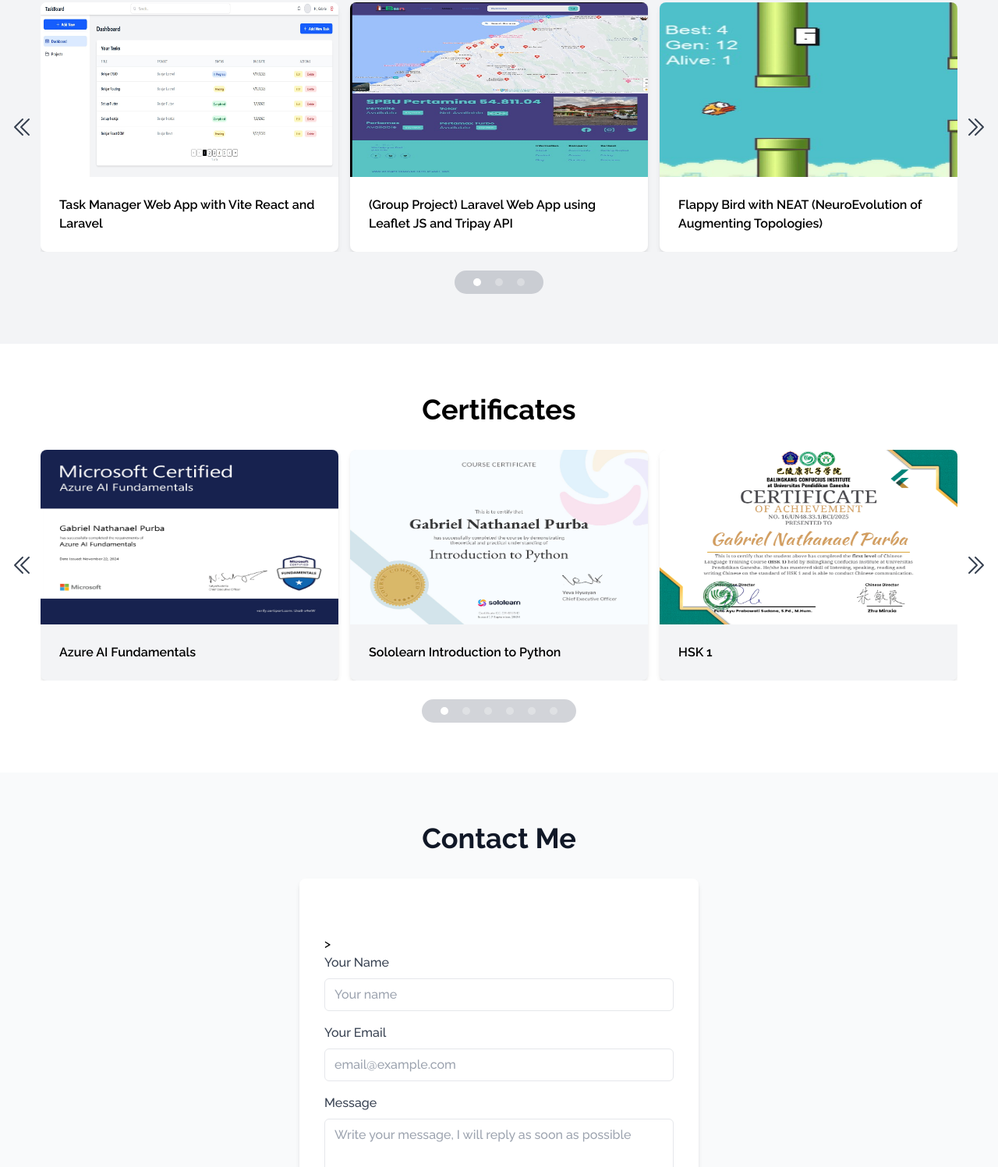
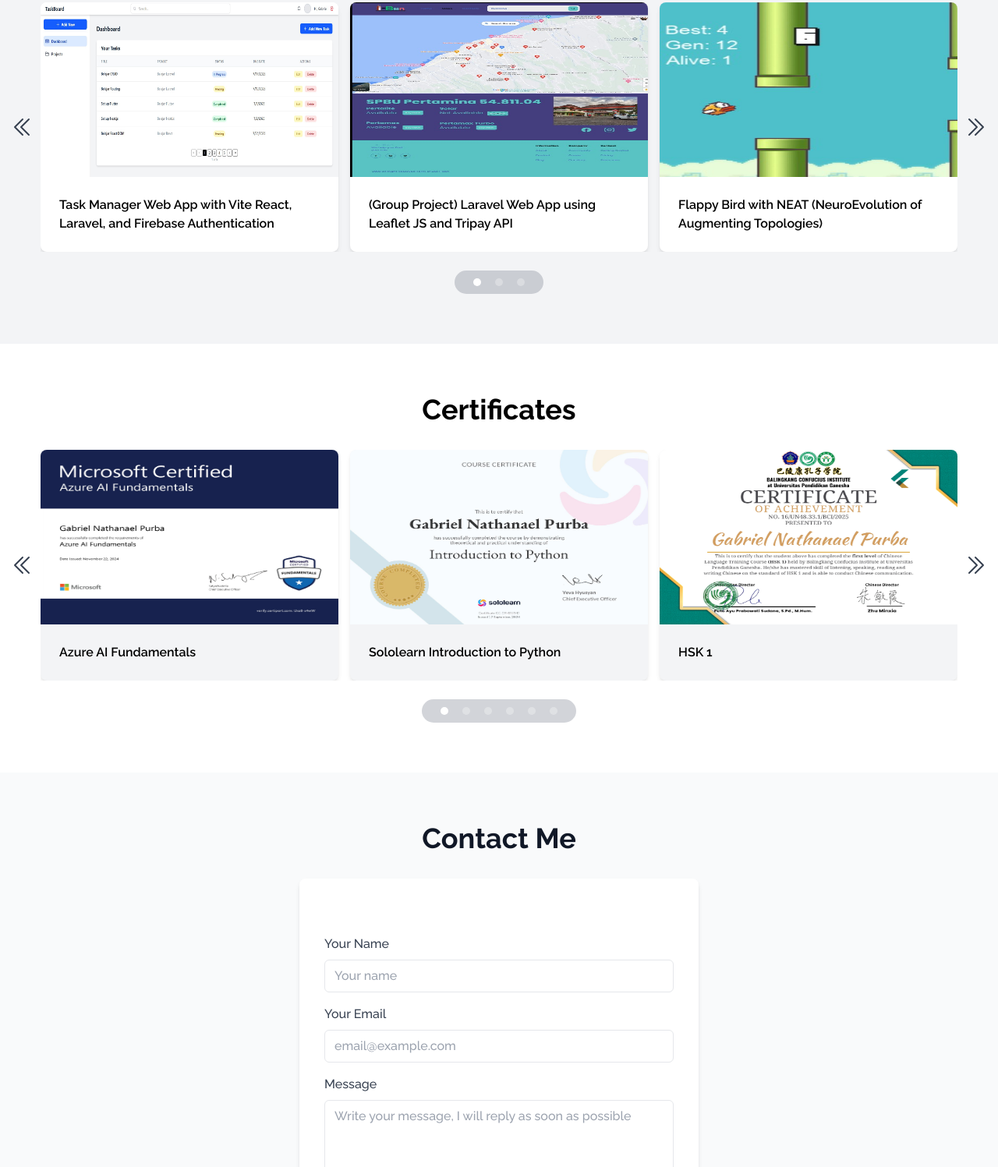
Before and after one commit to GabrielNathanael/GabrielNathanael.github.io, a plain HTML site: page index.html in a window 1280 px wide. Shown: the part 1733-3230 px from the top of the page at 78% size. Drawn offline with nearby package versions, Linux system fonts and the light colour scheme.

Commit message:
update bug

```diff
--- a/index.html
+++ b/index.html
@@ -284,7 +284,7 @@
                 class="relative max-w-lg mx-auto bg-white dark:bg-gray-800 p-8 rounded-lg shadow-md transition-colors duration-300">
 
                 <!-- Name Input -->
-                <div class="mb-4 mt-10">>
+                <div class="mb-4 mt-10">
                     <label for="name" class="block mb-2 text-gray-700 dark:text-gray-300 transition-colors">
                         Your Name
                     </label>
--- a/script.js
+++ b/script.js
@@ -152,10 +152,10 @@
 
 // Data Project
 const projects = [
-    { title: "Task Manager Web App with Vite React and Laravel", year: 2025, image: "/images/project5.jpg", link: "https://github.com/GabrielNathanael/Task-Manager-Fullstack-App" },
+    { title: "Task Manager Web App with Vite React, Laravel, and Firebase Authentication", year: 2025, image: "/images/project5.jpg", link: "https://github.com/GabrielNathanael/Task-Manager-Fullstack-App" },
     { title: "(Group Project) Laravel Web App using Leaflet JS and Tripay API", year: 2023, image: "/images/project3.jpg", link: "https://github.com/chiknwy/I_Ben-Project" },
     { title: "Flappy Bird with NEAT (NeuroEvolution of Augmenting Topologies)", year: 2021, image: "/images/project2.jpg", link: "https://github.com/GabrielNathanael/AI-FlappyBird" },
-    { title: "Laravel Web App for Statistics ", year: 2022, image: "/images/project1.jpg", link: "https://github.com/GabrielNathanael/statistika-web" },
+    { title: "Laravel Web App for Statistic using TailwindCSS ", year: 2022, image: "/images/project1.jpg", link: "https://github.com/GabrielNathanael/statistika-web" },
     { title: "Draw Sketch with Turtle and OpenCV", year: 2021, image: "/images/project4.jpg", link: "https://github.com/GabrielNathanael/AI-FlappyBird" },
     // Tambahkan projek jika perlu
 ];
```
